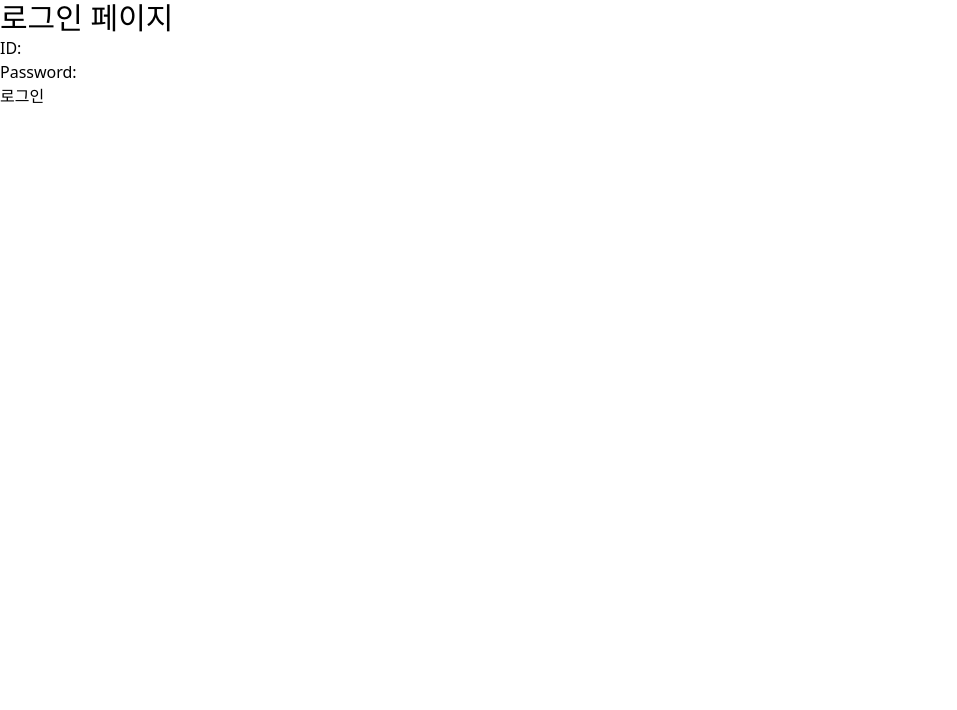
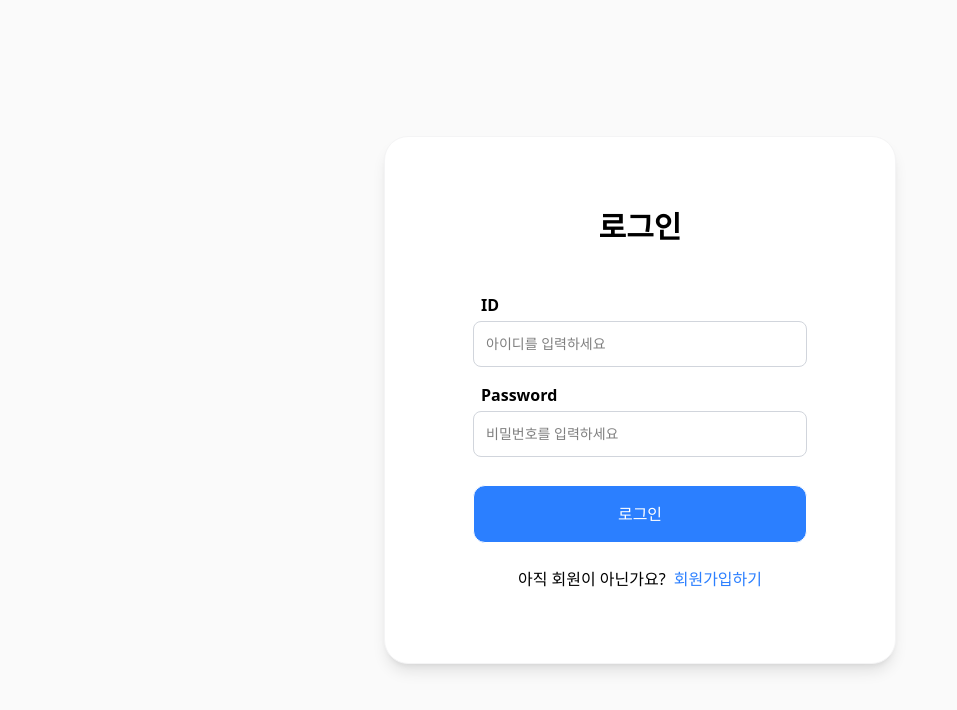
Before and after one commit to eziquexx/mini-library-management-system, a React (Vite) app in the folder frontend/: page /login in a window 1280 px wide. Shown: the top 710 px of the page, without its empty margins (0-957 px from the left). Built offline with nearby package versions, Linux system fonts and the light colour scheme.

Commit message:
feat(auth) [frontend]: 로그인 페이지 구현

```diff
--- a/frontend/src/App.jsx
+++ b/frontend/src/App.jsx
@@ -3,6 +3,7 @@ import { Route, Routes } from 'react-router-dom'
 import './App.css'
 import LoginPage from './pages/LoginPage'
 import HomePage from './pages/HomePage'
+import SignupPage from './pages/SignupPage'
 
 function App() {
 
@@ -10,6 +11,7 @@ function App() {
     <Routes>
       <Route path='/' element={<HomePage />}></Route>
       <Route path='/login' element={<LoginPage />}></Route>
+      <Route path='/signup' element={<SignupPage />}></Route>
     </Routes>
   )
 }
--- /dev/null
+++ b/frontend/src/components/FocusPlaceholderInput.jsx
@@ -0,0 +1,27 @@
+import React, { useState } from "react";
+
+const FocusPlaceholderInput = ({ type, value, id, name, placeholderText, onChange}) => {
+  const [isFocused, setIsFocused] = useState(false);
+
+  return (
+    <>
+      <input
+        type={type}
+        value={value}
+        id={id} name={name}
+        onChange={onChange}
+        onFocus={() => setIsFocused(true)}
+        onBlur={() => setIsFocused(false)}
+        placeholder={isFocused ? '' : placeholderText}
+        className='
+          col-span-3
+          py-3 px-3
+          border rounded-lg border-gray-300
+          text-sm leading-5
+          bg-white'
+      />
+    </>
+  );
+}
+
+export default FocusPlaceholderInput;
--- a/frontend/src/pages/LoginPage.jsx
+++ b/frontend/src/pages/LoginPage.jsx
@@ -1,10 +1,13 @@
 import React, { useState } from 'react'
 import axios from 'axios'
+import FocusPlaceholderInput from '../components/FocusPlaceholderInput';
+import { Link, useNavigate } from 'react-router-dom';
 
 const LoginPage = () => {
 
   const [username, setUsername] = useState('');
   const [password, setPassword] = useState('');
+  const navigate = useNavigate();
 
   const handleLogin = async (e) => {
     e.preventDefault(); // 새로고침 방지
@@ -14,6 +17,8 @@ const LoginPage = () => {
         { username, password },
         { withCredential: true }
       );
+
+
     } catch (error) {
       console.log('로그인 실패: ', error.response?.data || error.message);
       alert('로그인 실패');
@@ -22,22 +27,41 @@ const LoginPage = () => {
 
   return (
     <>
-      <h1 className='text-3xl'>로그인 페이지</h1>
-      <form onSubmit={handleLogin}>
-        <div>
-          <label htmlFor="username">ID: </label>
-          <input type="text" value={username}
-            onChange={(e) => setUsername(e.target.value)}
-            id="username" name="username" />
+      <div className='block w-full h-screen flex justify-center items-center bg-zinc-50'>
+        <div className='block w-lg h-auto py-18 px-22 flex flex-col justify-center border border-zinc-100 rounded-3xl bg-white shadow-lg'>
+          <h1 className='text-3xl text-center font-bold mb-4'>로그인</h1>
+          <div className='text-base mt-8'>
+            <form onSubmit={handleLogin} className='block flex flex-col justify-center'>
+              <div className='flex flex-col'>
+                <label htmlFor="username" className='text-left mb-1 font-bold px-2'>ID</label>
+                <FocusPlaceholderInput
+                  type="text"
+                  value={username}
+                  id={username}
+                  name={username}
+                  onChange={(e) => setUsername(e.target.value)}
+                  placeholderText="아이디를 입력하세요"
+                />
+              </div>
+              <div className='flex flex-col mt-4'>
+                <label htmlFor="password" className='text-left mb-1 font-bold px-2'>Password</label>
+                <FocusPlaceholderInput
+                  type="password"
+                  value={password}
+                  id={password}
+                  name={password}
+                  onChange={(e) => setPassword(e.target.value)}
+                  placeholderText={"비밀번호를 입력하세요"}
+                />
+              </div>
+              <button type="submit" className="py-4 border rounded-xl text-blue-600 text-white hover:bg-blue-600 active:bg-blue-700 bg-blue-500 mt-7 mb-6 cursor-pointer">로그인</button>
+              <div className='text-center'>
+                아직 회원이 아닌가요?<Link to="/signup" className='inline-block ml-2 text-blue-500 cursor-pointer'>회원가입하기</Link>
+              </div>
+            </form>
+          </div>
         </div>
-        <div>
-          <label htmlFor="password">Password: </label>
-          <input type="password" value={password}
-            onChange={(e) => setPassword(e.target.value)}
-            id="password" name="password" />
-        </div>
-        <button type="submit">로그인</button>
-      </form>
+      </div>
     </>
   );
 }
--- /dev/null
+++ b/frontend/src/pages/LoginSuccessPage.jsx
@@ -0,0 +1,13 @@
+
+
+const LoginSuccessPage = () => {
+
+  return (
+    <>
+      <h1>로그인 성공</h1>
+      <div>로그인에 성공 했음!</div>
+    </>
+  );
+}
+
+export default LoginSuccessPage;
--- /dev/null
+++ b/frontend/src/pages/SignupPage.jsx
@@ -0,0 +1,12 @@
+import React from "react";
+
+const SignupPage = () => {
+
+  return (
+    <>
+      <h1>회원가입 페이지</h1>
+    </>
+  );
+}
+
+export default SignupPage;
```
